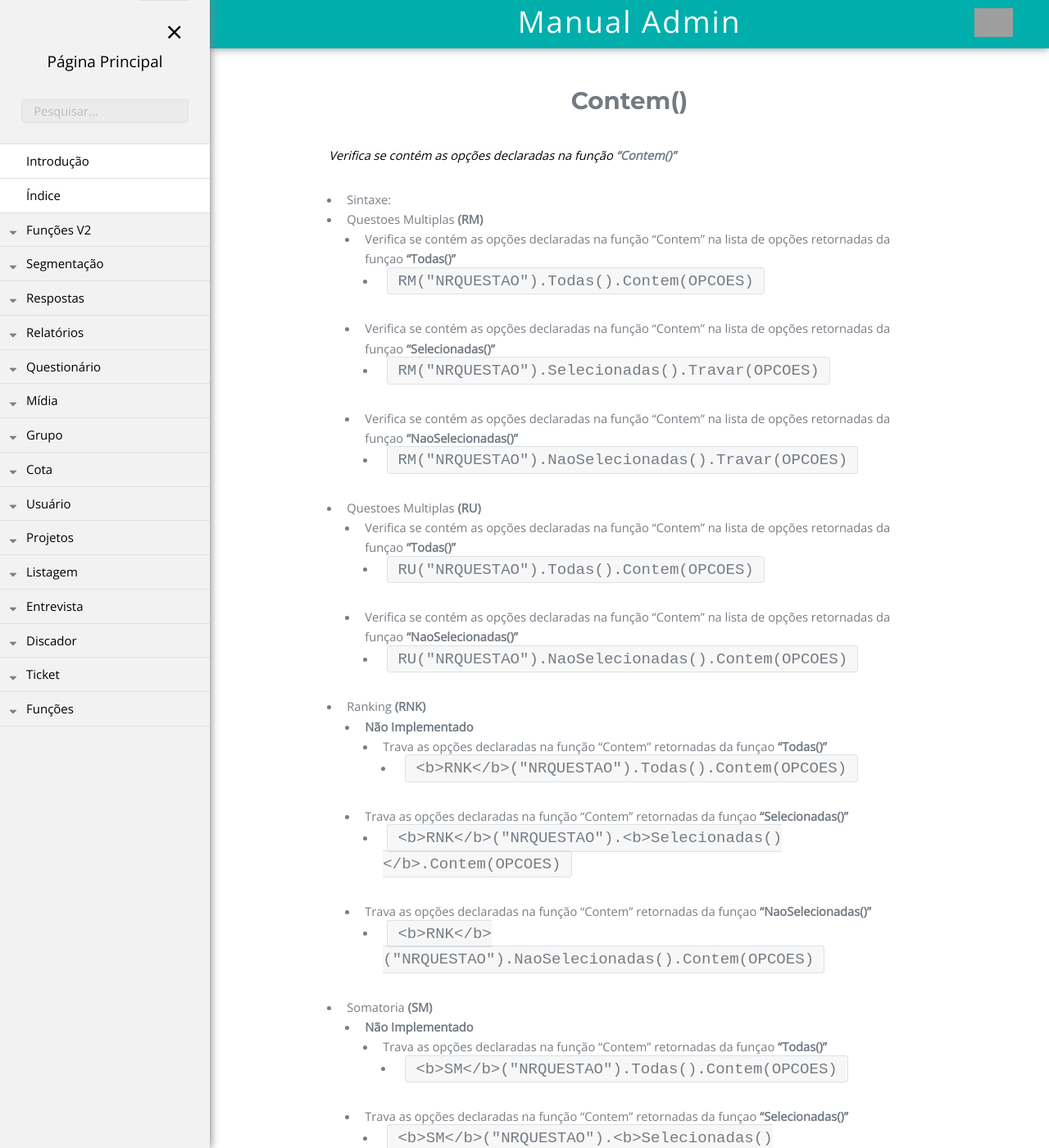
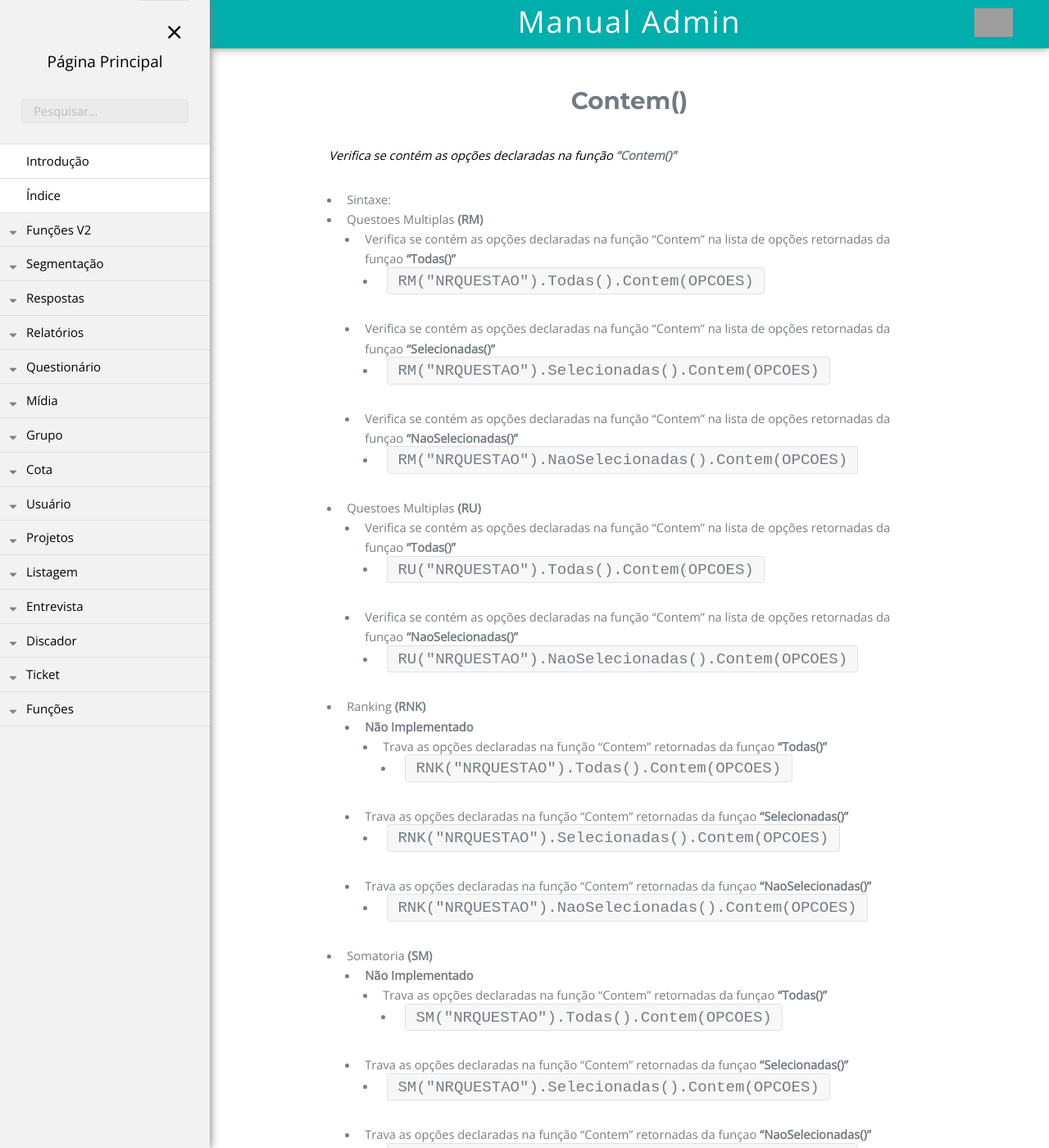
Before and after one commit to rogerio-figueiredo-hsr/hsrtechonline.github.io, a Jekyll site: the page built from _posts/2019-04-01-contem-opcoes.md, in a window 1280 px wide and 1400 px high. Shown: the whole window at 82% size. Built offline with Jekyll 4.4.1, drawn with Linux system fonts in a browser that asks for light colours; some of the changed text lies outside the part shown; grey boxes are pictures that could not be loaded.

Commit message:
Correção de sintaxe e formatação
Algumas sintaxes estavam com a função 'Travar' ao invés de 'Contar'. Algumas formatações em negrito não estavam sendo exibidas, foram retiradas.

```diff
--- a/_posts/2019-04-01-contem-opcoes.md
+++ b/_posts/2019-04-01-contem-opcoes.md
@@ -14,9 +14,9 @@ pasta: "funcoesv2"
   - Verifica se contém as opções declaradas na função "Contem" na lista de opções retornadas da funçao **"Todas()"**
     - `RM("NRQUESTAO").Todas().Contem(OPCOES)`
   - Verifica se contém as opções declaradas na função "Contem" na lista de opções retornadas da funçao **"Selecionadas()"**
-    - `RM("NRQUESTAO").Selecionadas().Travar(OPCOES)`
+    - `RM("NRQUESTAO").Selecionadas().Contem(OPCOES)`
   - Verifica se contém as opções declaradas na função "Contem" na lista de opções retornadas da funçao **"NaoSelecionadas()"**
-    - `RM("NRQUESTAO").NaoSelecionadas().Travar(OPCOES)`
+    - `RM("NRQUESTAO").NaoSelecionadas().Contem(OPCOES)`
 - Questoes Multiplas **(RU)**
   - Verifica se contém as opções declaradas na função "Contem" na lista de opções retornadas da funçao **"Todas()"**
     - `RU("NRQUESTAO").Todas().Contem(OPCOES)`
@@ -26,19 +26,19 @@ pasta: "funcoesv2"
 - Ranking **(RNK)**
   - **Não Implementado**
     - Trava as opções declaradas na função "Contem" retornadas da funçao **"Todas()"**
-      - `<b>RNK</b>("NRQUESTAO").Todas().Contem(OPCOES)`
+      - `RNK("NRQUESTAO").Todas().Contem(OPCOES)`
   - Trava as opções declaradas na função "Contem" retornadas da funçao **"Selecionadas()"**
-    - `<b>RNK</b>("NRQUESTAO").<b>Selecionadas()</b>.Contem(OPCOES)`
+    - `RNK("NRQUESTAO").Selecionadas().Contem(OPCOES)`
   - Trava as opções declaradas na função "Contem" retornadas da funçao **"NaoSelecionadas()"**
-    - `<b>RNK</b>("NRQUESTAO").NaoSelecionadas().Contem(OPCOES)`
+    - `RNK("NRQUESTAO").NaoSelecionadas().Contem(OPCOES)`
 - Somatoria **(SM)**
     - **Não Implementado**
       - Trava as opções declaradas na função "Contem" retornadas da funçao **"Todas()"**
-        - `<b>SM</b>("NRQUESTAO").Todas().Contem(OPCOES)`
+        - `SM("NRQUESTAO").Todas().Contem(OPCOES)`
   - Trava as opções declaradas na função "Contem" retornadas da funçao **"Selecionadas()"**
-    - `<b>SM</b>("NRQUESTAO").<b>Selecionadas()</b>.Contem(OPCOES)`
+    - `SM("NRQUESTAO").Selecionadas().Contem(OPCOES)`
   - Trava as opções declaradas na função "Contem" retornadas da funçao **"NaoSelecionadas()"**
-    - `<b>SM</b>("NRQUESTAO").NaoSelecionadas().Contem(OPCOES)`
+    - `SM("NRQUESTAO").NaoSelecionadas().Contem(OPCOES)`
 
 - Parâmetros:
   - NRQUESTAO: Código da Questão (Texto entre aspas duplas) ou variável (sem aspas)
```
